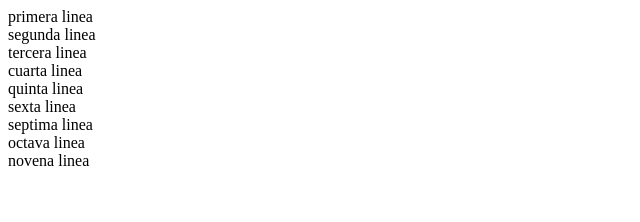
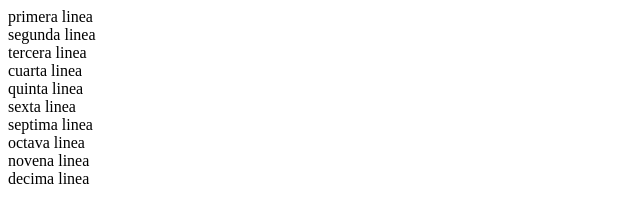
Before and after one commit to zilond/pagina_git_viernes, a plain HTML site: page index.html in a window 1280 px wide. Shown: the full height of the page, 0-640 px from the left. Drawn offline with Linux system fonts and the light colour scheme.

Commit message:
ultima linea

```diff
--- a/index.html
+++ b/index.html
@@ -15,6 +15,7 @@
     <div>septima linea</div>
     <div>octava linea</div>
     <div>novena linea</div>
+     <div>decima linea</div>
 
 
 </body>
```
